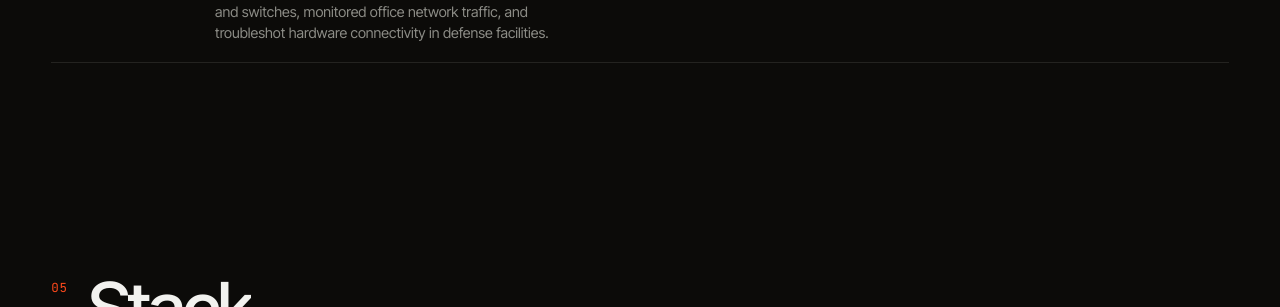
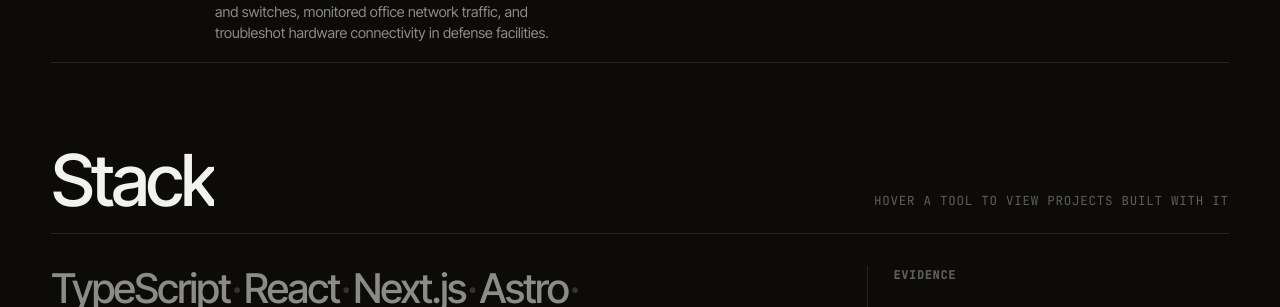
Before and after one commit to Randevough/Portofolio, an Astro site: page / in a window 1280 px wide. Shown: the part 5837-6144 px from the top of the page. Built offline with nearby package versions, Linux system fonts and the light colour scheme; Astro itself is replaced by a stand-in of ours.

Commit message:
feat(stack): remove section 05, tighten horizontal line gap, and balance vertical section padding

```diff
--- a/src/pages/index.astro
+++ b/src/pages/index.astro
@@ -391,7 +391,6 @@ const andalasiaRoute = `${base}work/andalasia/`;
   <!-- ============ 09 STACK ============ -->
   <section class="section stack" id="stack">
     <div class="section__head">
-      <span class="section__num mono">05</span>
       <h2 class="section__title" data-split>Stack</h2>
       <p class="section__note mono" data-fade>Hover a tool to view projects built with it</p>
     </div>
--- a/src/styles/global.css
+++ b/src/styles/global.css
@@ -513,7 +513,7 @@ html.motion .hero.is-pushed .hero__inner{transform:none;}
 .about__body p:last-child{margin-bottom:0;}
 
 /* ---------- 13 EXPERIENCE ---------- */
-.exp{padding-top:clamp(32px,4.5vh,56px);}
+.exp{padding-top:clamp(32px,4.5vh,56px);padding-bottom:clamp(36px,5vh,64px);}
 .exp .section__head{grid-template-columns:1fr auto;padding-bottom:0;margin-bottom:clamp(24px,3.5vh,40px);}
 .exp .section__head::after{display:none;}
 .rows{border-top:1px solid var(--line);}
@@ -539,6 +539,8 @@ html.motion .hero.is-pushed .hero__inner{transform:none;}
   padding:0 var(--row-pad-x) 24px calc(var(--row-pad-x) + var(--row-year-w) + var(--row-gap));}
 
 /* ---------- 14 STACK ---------- */
+.stack{padding-top:clamp(36px,5vh,64px);padding-bottom:clamp(40px,6vh,72px);}
+.stack .section__head{grid-template-columns:1fr auto;padding-bottom:clamp(14px,2vh,22px);margin-bottom:clamp(28px,4vh,44px);}
 .stack__wrap{display:grid;grid-template-columns:1.35fr .65fr;gap:clamp(30px,5vw,80px);align-items:start;}
 .stack__list{display:flex;flex-wrap:wrap;gap:10px 0;align-items:baseline;}
 .stack__item{font-size:clamp(1.25rem,3.2vw,2.6rem);font-weight:500;letter-spacing:-.04em;
```
